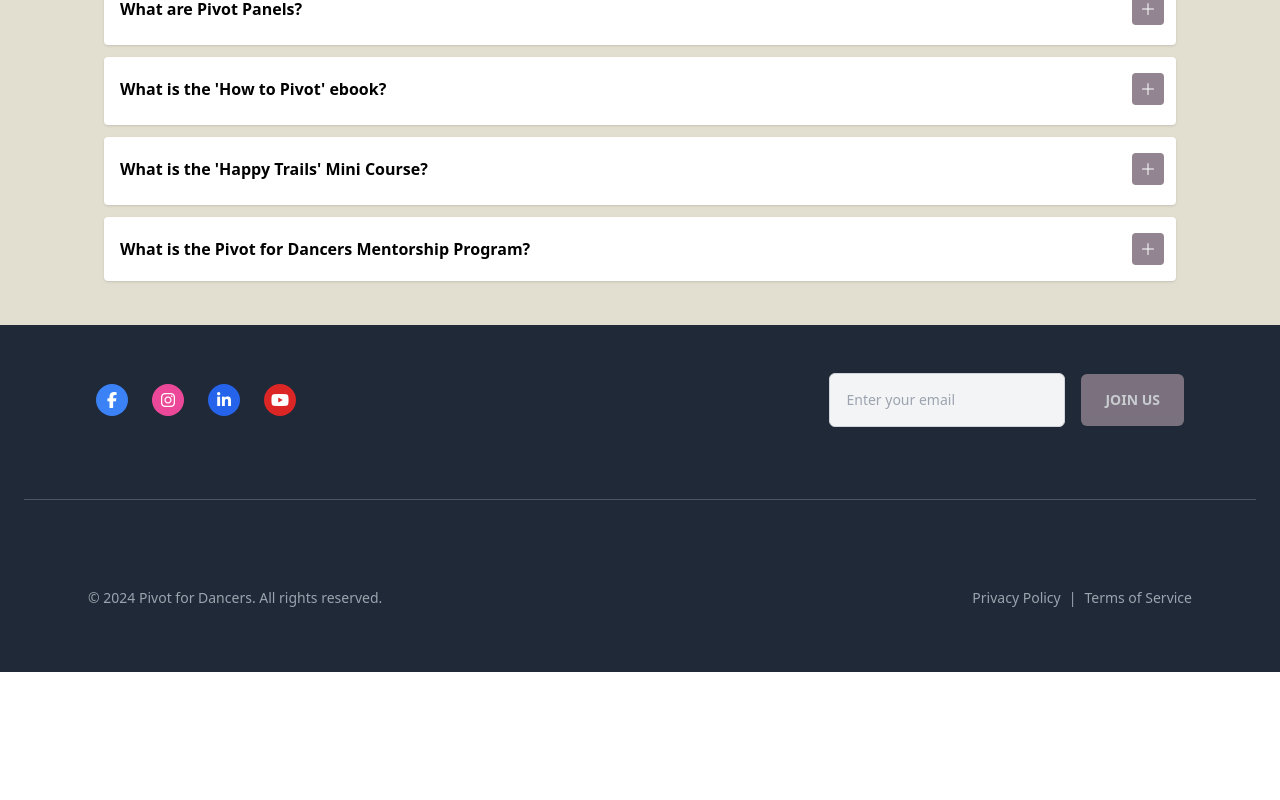
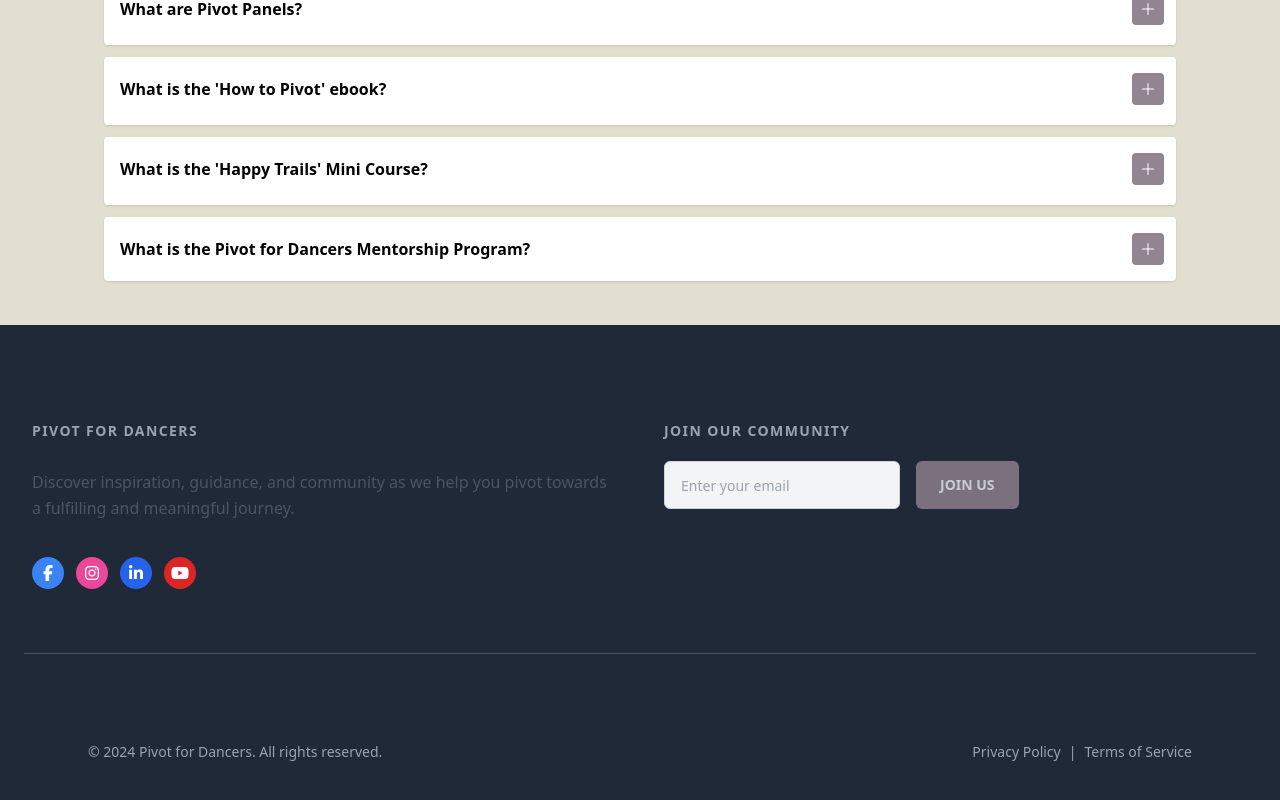
Before and after one commit to IsaacCavallaro/pivot-for-dancers, a React (Create React App) app: page / in a window 1280 px wide. Shown: the part 4410-5210 px from the top of the page. Before the commit the page ends 5082 px from the top, so only its background shows below. Built offline with nearby package versions, Linux system fonts and the light colour scheme; a web font is replaced by a local one.

Commit message:
More layout changes

```diff
--- a/src/components/Footer.tsx
+++ b/src/components/Footer.tsx
@@ -25,7 +25,7 @@ const Footer: React.FC = () => {
     dark:bg-gray-700
     dark:border-gray-700
     w-full md:w-auto
-    w-full md:w-96
+    md:w-96
   `.trim();
 
   const [email, setEmail] = useState('');
@@ -44,10 +44,21 @@ const Footer: React.FC = () => {
   return (
     <footer className="bg-gray-800 text-white">
       {/* Top Section */}
-      <div className="max-w-6xl mx-auto px-4 sm:px-6 lg:px-8 py-12 space-y-8">
-        <div className="flex flex-col items-center md:flex-row md:justify-between">
+      <section className="py-10 sm:pt-16 lg:pt-24">
+        <div className="px-4 mx-auto sm:px-6 lg:px-8 max-w-7xl">
+          <div className="grid grid-cols-1 sm:grid-cols-2 gap-y-16 gap-x-12">
+            {/* Logo and Description */}
+            <div className="flex flex-col justify-between h-full">
+              <p className="text-sm font-semibold tracking-widest text-gray-400 uppercase text-center lg:text-left">
+                Pivot For Dancers
+              </p>
+              <p className="text-base leading-relaxed text-gray-600 mt-7 text-center lg:text-left">
+                Discover inspiration, guidance, and community as we help you pivot towards a fulfilling and meaningful journey.
+              </p>
+
               {/* Social Media Links */}
-          <div className="flex flex-row gap-6 items-center pb-4 sm:pb-0">
+              <ul className="flex items-center space-x-3 mt-9 justify-center lg:justify-start">
+                <li>
                   <a
                     href="https://www.facebook.com/pivotfordancers/"
                     className={`${socialMediaIconClass} bg-blue-500 hover:bg-blue-400`}
@@ -57,6 +68,8 @@ const Footer: React.FC = () => {
                   >
                     <i className="fab fa-facebook-f"></i>
                   </a>
+                </li>
+                <li>
                   <a
                     href="https://www.instagram.com/pivotfordancers/"
                     className={`${socialMediaIconClass} bg-pink-500 hover:bg-pink-400`}
@@ -66,6 +79,8 @@ const Footer: React.FC = () => {
                   >
                     <i className="fab fa-instagram"></i>
                   </a>
+                </li>
+                <li>
                   <a
                     href="https://www.linkedin.com/company/pivotfordancers/"
                     className={`${socialMediaIconClass} bg-blue-600 hover:bg-blue-500`}
@@ -75,6 +90,8 @@ const Footer: React.FC = () => {
                   >
                     <i className="fab fa-linkedin-in"></i>
                   </a>
+                </li>
+                <li>
                   <a
                     href="https://www.youtube.com/@pivotfordancers"
                     className={`${socialMediaIconClass} bg-red-600 hover:bg-red-500`}
@@ -84,27 +101,38 @@ const Footer: React.FC = () => {
                   >
                     <i className="fab fa-youtube"></i>
                   </a>
+                </li>
+              </ul>
             </div>
 
-          {/* Join Us Form */}
+            {/* Email Sign Up Form */}
+            <div className="flex flex-col items-center lg:items-start lg:text-left space-y-4 lg:space-y-0">
+              <p className="text-sm font-semibold tracking-widest text-gray-400 uppercase pb-5">
+                Join our Community
+              </p>
               <form
                 onSubmit={handleSubmit}
-            className="flex flex-col md:flex-row items-center md:space-x-4 space-y-4 md:space-y-0 w-full md:w-auto"
+                className="flex flex-col lg:flex-row lg:space-x-4 w-full lg:mt-0"
               >
                 <input
                   type="email"
                   placeholder="Enter your email"
                   value={email}
                   onChange={handleEmailChange}
-              className={`${footerInputClass}`}
+                  className={`${footerInputClass} h-12`}
                 />
-
-            <button type="submit" className={`${buttonClass} max-w-md`}>
+                <button
+                  type="submit"
+                  className={`${buttonClass} h-12 flex items-center justify-center mt-4 lg:mt-0`}
+                >
                   JOIN US
                 </button>
               </form>
             </div>
           </div>
+        </div>
+      </section>
+
 
       {/* Border Divider */}
       <div className="border-t border-gray-600 mx-6 my-6"></div> {/* Added vertical margin for spacing */}
```
Lines whose indentation alone changed are shown as unchanged.
